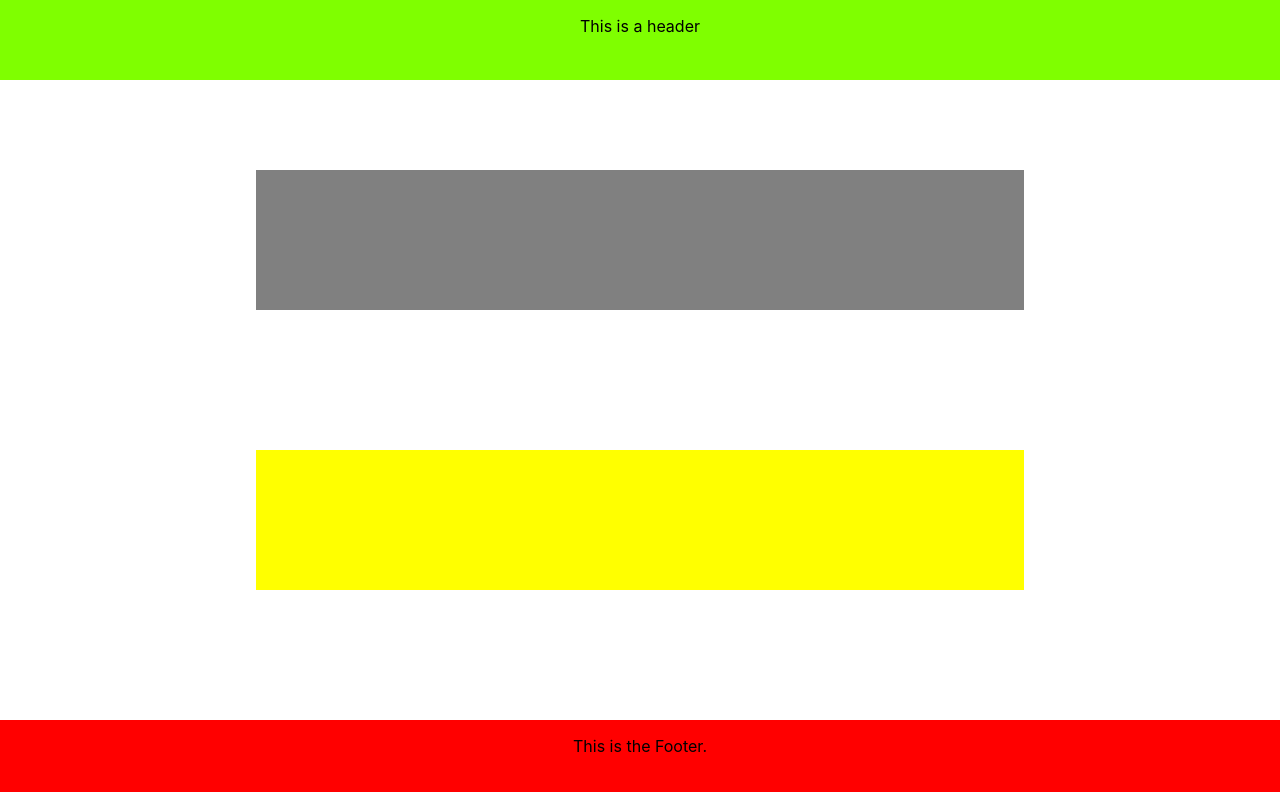
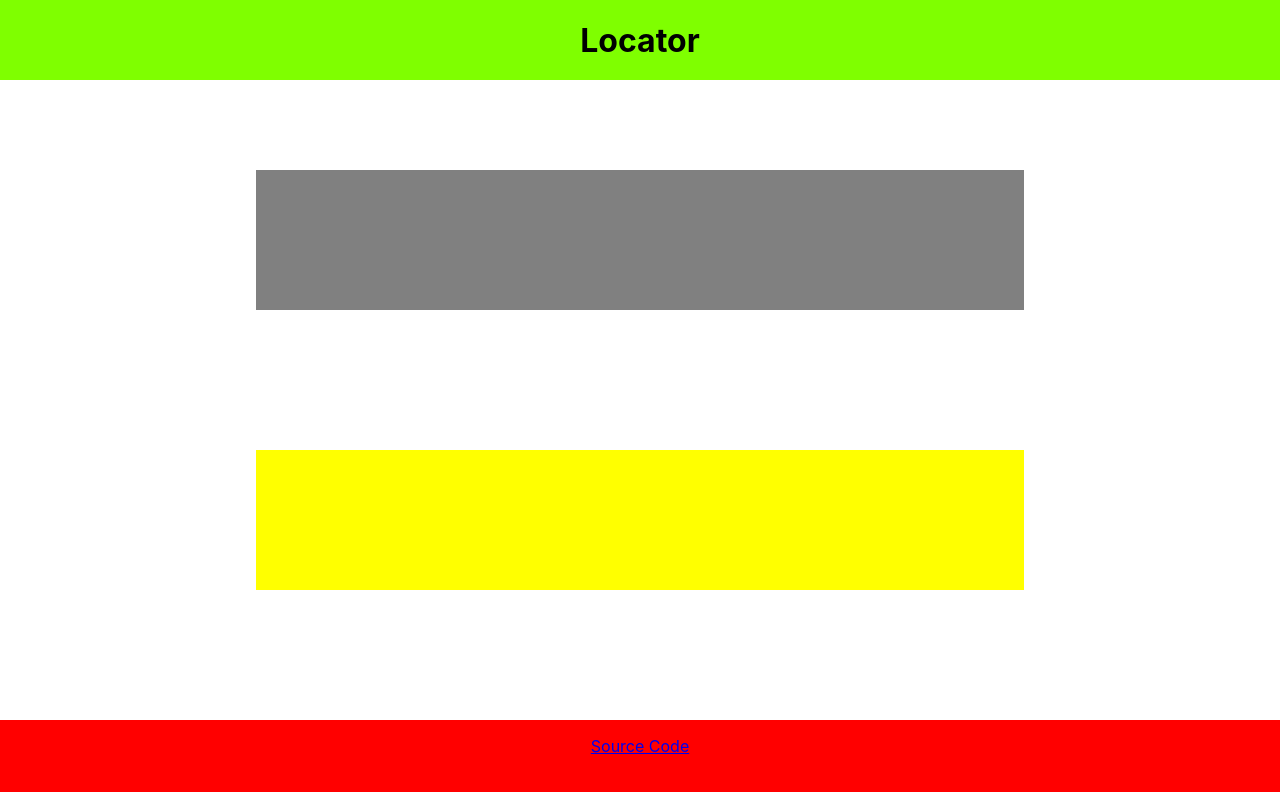
Before and after one commit to Vikas2004/locator, a React (Create React App) app in the folder locator-client/: page / in a window 1280 px wide. Shown: the top 792 px of the page. Built offline with nearby package versions, Linux system fonts and the light colour scheme.

Commit message:
Header and footer tags changed

```diff
--- a/locator-client/src/views/components/Footer/index.js
+++ b/locator-client/src/views/components/Footer/index.js
@@ -3,7 +3,7 @@ import './footer.css';
 function Footer(){
     return(
         <div className="Footer">
-            <p>This is the Footer.</p>
+            <p><a href="https://github.com/Vikas2004/locator">Source Code</a></p>
         </div>
     );
 }
--- a/locator-client/src/views/components/Header/index.js
+++ b/locator-client/src/views/components/Header/index.js
@@ -4,7 +4,7 @@ import './header.css';
 function Header() {
   return (
     <div className="Header">
-       <p>This is a header</p>
+       <h1>Locator</h1>
     </div>
   );
 }
```
